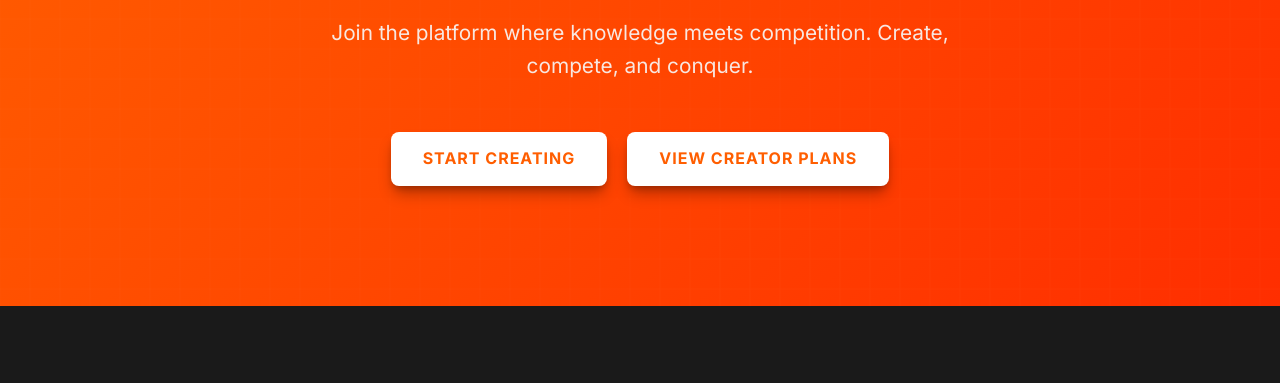
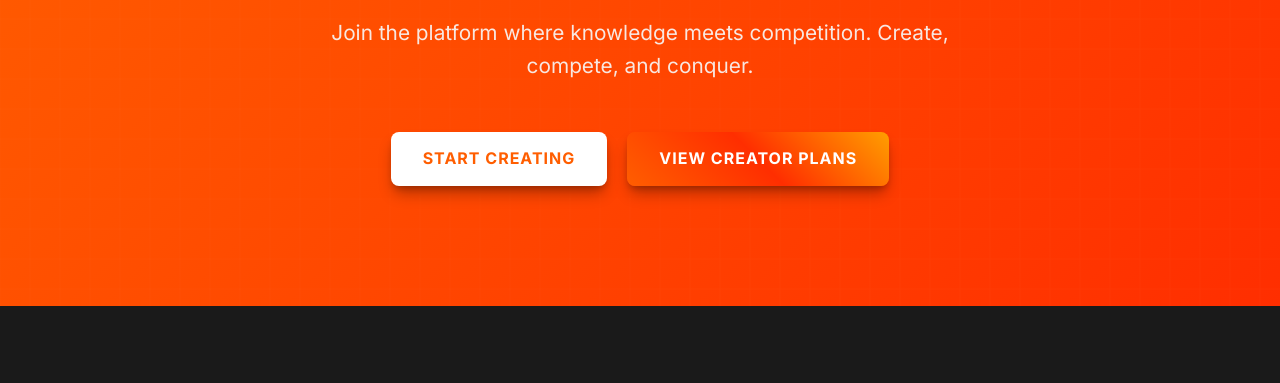
Before and after one commit to abdurrahmanharitsghiffary/knowledge-forge-v2, a plain HTML site: page index.html in a window 1280 px wide. Shown: the part 4960-5343 px from the top of the page. Drawn offline with Linux system fonts and the light colour scheme.

Commit message:
Update index.html

```diff
--- a/index.html
+++ b/index.html
@@ -1310,7 +1310,7 @@
             <p>Join the platform where knowledge meets competition. Create, compete, and conquer.</p>
             <div class="cta-buttons">
                 <a href="#" class="btn btn-light">Start Creating</a>
-                <a href="#" class="btn btn-light">View Creator Plans</a>
+                <a href="#" class="btn">View Creator Plans</a>
             </div>
         </div>
     </section>
```
